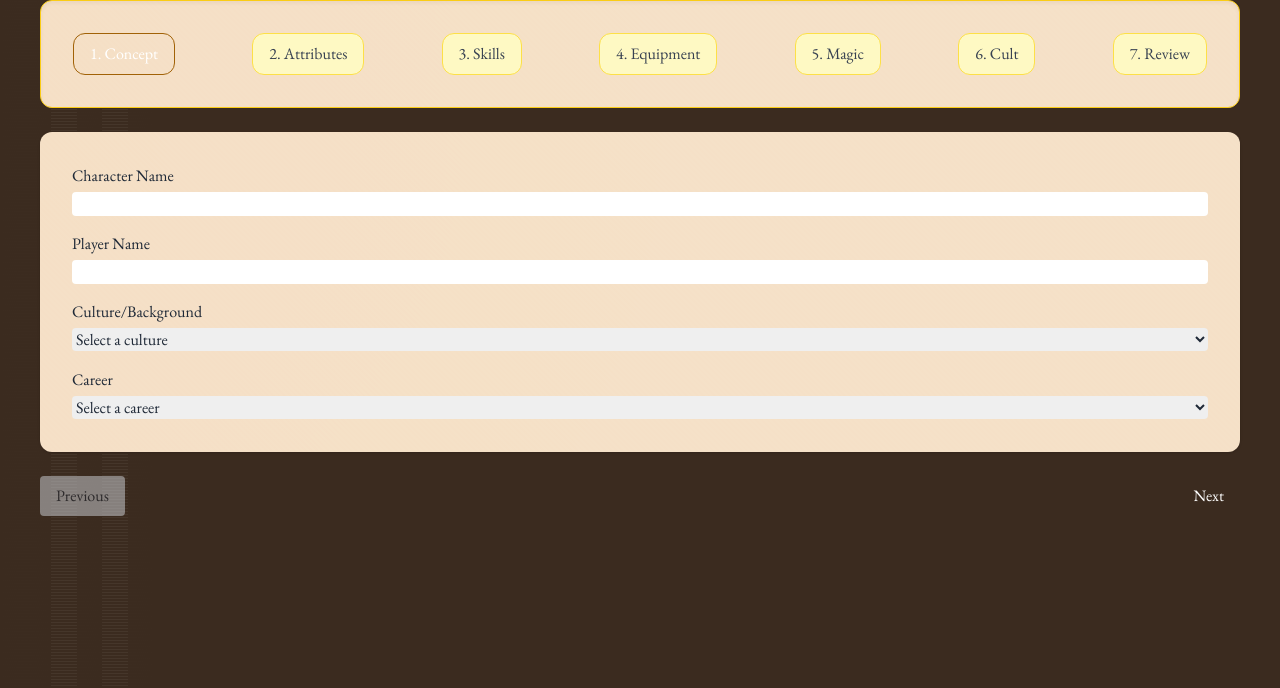
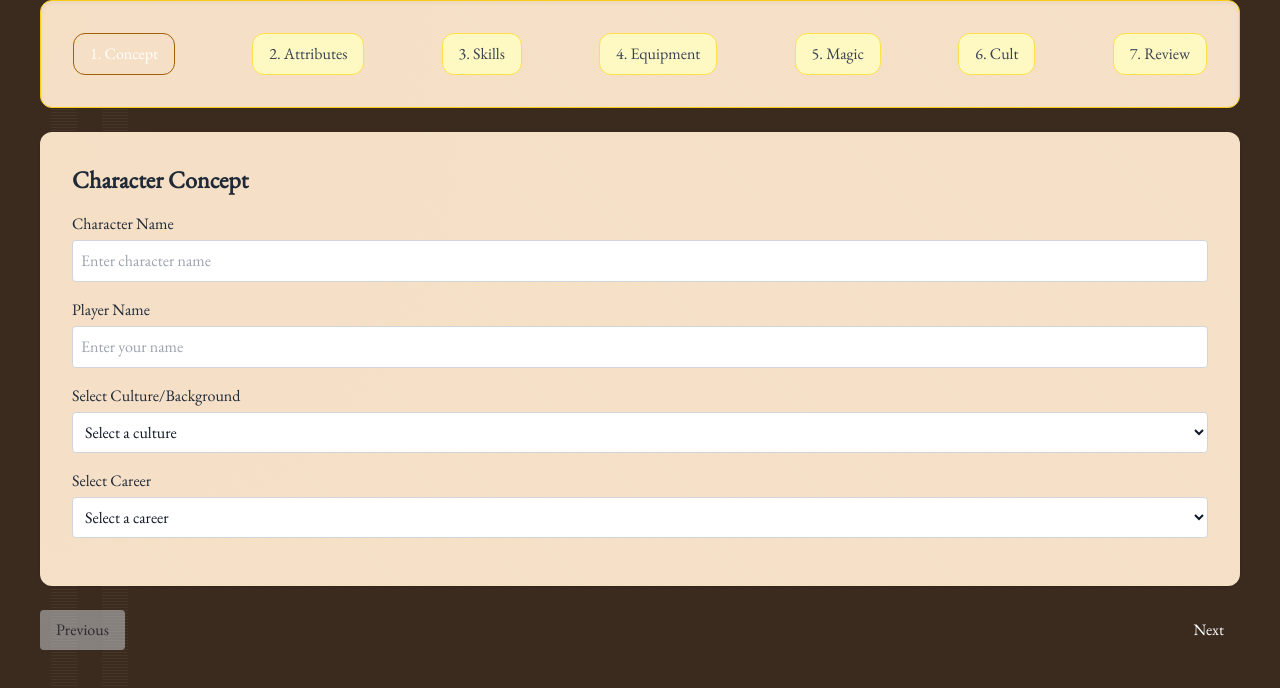
Before and after one commit to BoiledMouse/mythras-char-gen, a React (Create React App) app: page / in a window 1280 px wide. Shown: the top 688 px of the page. Built offline with nearby package versions, Linux system fonts and the light colour scheme; a web font is replaced by a local one.

Commit message:
Update ConceptStep.jsx

```diff
--- a/src/steps/ConceptStep.jsx
+++ b/src/steps/ConceptStep.jsx
@@ -6,49 +6,57 @@ import careers from '../data/careers.json';
 
 export function ConceptStep() {
   const { character, updateCharacter } = useCharacter();
+
   return (
-    <div className="space-y-4">
-      <div>
-        <label className="block font-medium">Character Name</label>
+    <div>
+      <h2 className="text-2xl font-semibold mb-4">Character Concept</h2>
+
+      <div className="mb-4">
+        <label className="block mb-1 font-medium">Character Name</label>
         <input
           type="text"
-          value={character.name}
+          className="w-full bg-white text-gray-900 border border-gray-300 rounded p-2"
+          value={character.name || ''}
           onChange={e => updateCharacter({ name: e.target.value })}
-          className="mt-1 w-full border-gray-300 rounded"
+          placeholder="Enter character name"
         />
       </div>
-      <div>
-        <label className="block font-medium">Player Name</label>
+
+      <div className="mb-4">
+        <label className="block mb-1 font-medium">Player Name</label>
         <input
           type="text"
-          value={character.player}
-          onChange={e => updateCharacter({ player: e.target.value })}
-          className="mt-1 w-full border-gray-300 rounded"
+          className="w-full bg-white text-gray-900 border border-gray-300 rounded p-2"
+          value={character.playerName || ''}
+          onChange={e => updateCharacter({ playerName: e.target.value })}
+          placeholder="Enter your name"
         />
       </div>
-      <div>
-        <label className="block font-medium">Culture/Background</label>
+
+      <div className="mb-4">
+        <label className="block mb-1 font-medium">Select Culture/Background</label>
         <select
-          value={character.culture}
+          className="block w-full bg-white text-gray-900 border border-gray-300 rounded p-2"
+          value={character.culture || ''}
           onChange={e => updateCharacter({ culture: e.target.value })}
-          className="mt-1 w-full border-gray-300 rounded"
         >
-          <option value="">Select a culture</option>
-          {Object.entries(cultures).map(([key, c]) => (
-            <option key={key} value={key}>{c.name}</option>
+          <option value="" disabled>Select a culture</option>
+          {Object.entries(cultures).map(([key, def]) => (
+            <option key={key} value={key}>{def.name}</option>
           ))}
         </select>
       </div>
-      <div>
-        <label className="block font-medium">Career</label>
+
+      <div className="mb-4">
+        <label className="block mb-1 font-medium">Select Career</label>
         <select
-          value={character.career}
+          className="block w-full bg-white text-gray-900 border border-gray-300 rounded p-2"
+          value={character.career || ''}
           onChange={e => updateCharacter({ career: e.target.value })}
-          className="mt-1 w-full border-gray-300 rounded"
         >
-          <option value="">Select a career</option>
-          {Object.entries(careers).map(([key, c]) => (
-            <option key={key} value={key}>{c.name}</option>
+          <option value="" disabled>Select a career</option>
+          {Object.entries(careers).map(([key, def]) => (
+            <option key={key} value={key}>{def.name}</option>
           ))}
         </select>
       </div>
```
